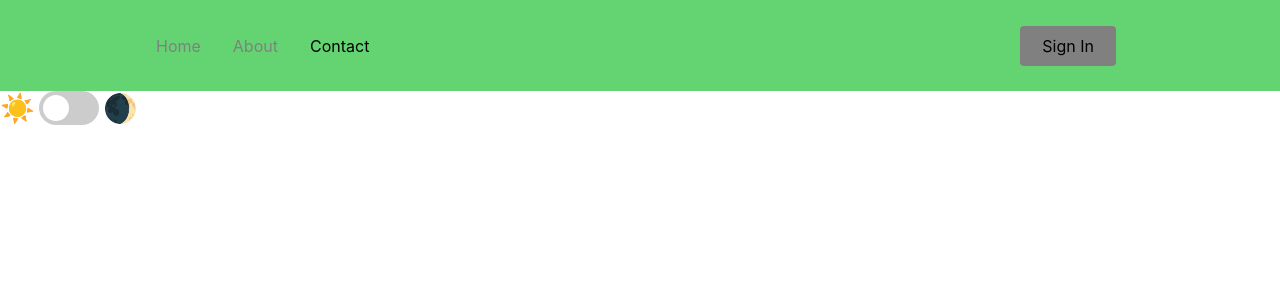
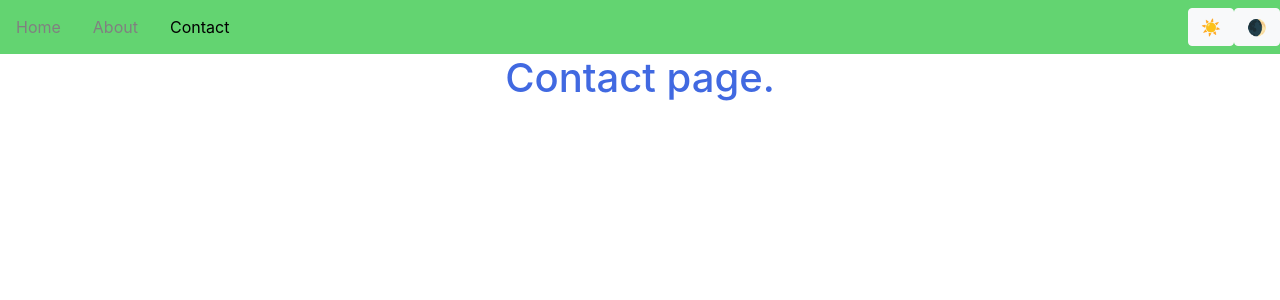
Before and after one commit to Team-4-PA1416/test, a React (Create React App) app: page /contact in a window 1280 px wide. Shown: the top 300 px of the page. Built offline with nearby package versions, Linux system fonts and the light colour scheme.

Commit message:
v1.4
Added SASS
Added Bootstrap

```diff
--- a/package.json
+++ b/package.json
@@ -7,8 +7,11 @@
     "@testing-library/jest-dom": "^5.16.1",
     "@testing-library/react": "^12.1.2",
     "@testing-library/user-event": "^13.5.0",
+    "bootstrap": "^5.1.3",
     "eslint": "^8.7.0",
+    "node-sass": "^7.0.1",
     "react": "^17.0.2",
+    "react-bootstrap": "^2.1.2",
     "react-dom": "^17.0.2",
     "react-router-dom": "^6.2.1",
     "react-scripts": "5.0.0",
--- a/src/css/NavbarElements.tsx
+++ b/src/css/NavbarElements.tsx
@@ -12,7 +12,6 @@ export const Nav = styled.nav`
 `;
 
 export const NavLink = styled(Link)`
-    color: #808080;
     display: flex;
     align-items: center;
     text-decoration: none;
@@ -26,6 +25,7 @@ export const NavLink = styled(Link)`
 
 export const NavMenu = styled.div`
     display: flex;
+    width: 100%;
     align-items: center;
     margin-right: -24px;
     /* Second Nav */
@@ -41,7 +41,9 @@ export const NavMenu = styled.div`
 export const NavBtn = styled.nav`
     display: flex;
     align-items: center;
-    margin-right: 24px;
+    float: right;
+    width: 100%;
+    justify-content: flex-end;
     /* Third Nav */
     /* justify-content: flex-end;
     width: 100vw; */
--- a/src/css/index.css
+++ b/src/css/index.scss
@@ -1,9 +1,13 @@
+@import 'bootstrap/scss/bootstrap';
+
 :root {
   --background: white;
   --navbar-background: #63D471;
   --text-primary: black;
   --text-secondary: royalblue;
   --accent: purple;
+  --link-color: gray;
+  --link-color-active: black;
 }
 
 [data-theme='dark'] {
@@ -12,6 +16,8 @@
   --text-primary: white;
   --text-secondary: grey;
   --accent: darkred;
+  --link-color: yellow;
+  --link-color-active: orange;
 }
 
 h1 {
@@ -94,15 +100,24 @@ input:checked + .slider {
   border-radius: 50%;
 }
 
-.navBar {
-  background-color: var(--navbar-background);
+#navBar {
+  background-color: var(--navbar-background) !important;
   color: var(--font-color);
 }
 
-.navBar .a {
+#navBar .a {
   color: var(--link-color);
+}
+
+#navBar .active {
+  color: var(--link-color-active);
 }
 
 a {
   color: var(--link-color);
 }
+
+a:hover {
+  text-decoration: none;
+  color: var(--link-color);
+}
--- a/src/index.tsx
+++ b/src/index.tsx
@@ -1,5 +1,5 @@
 import React from 'react';
-import './css/index.css';
+import './css/index.scss';
 import App from './view/App.tsx';
 import { render } from "react-dom";
 
--- a/src/view/App.tsx
+++ b/src/view/App.tsx
@@ -1,6 +1,6 @@
 import React from 'react';
 import '../css/App.css';
-import "../css/index.css";
+import "../css/index.scss";
 import Navbar from './components/Navbar.tsx';
 import { BrowserRouter as Router, Routes, Route } from 'react-router-dom';
 import Home from './components/Home.tsx';
--- a/src/view/components/About.tsx
+++ b/src/view/components/About.tsx
@@ -9,7 +9,7 @@ const About = () => {
                 alignItems: 'Right'
             }}
         >
-            <h1>GeeksforGeeks is a Computer Science portal for geeks.</h1>
+            <h1>About page.</h1>
         </div>
     );
 };
--- a/src/view/components/Contact.tsx
+++ b/src/view/components/Contact.tsx
@@ -1,59 +1,15 @@
 import React from 'react';
-
-// 1
-const setDark = () => {
-    // 2
-    localStorage.setItem("theme", "dark");
-
-    // 3
-    document.documentElement.setAttribute("data-theme", "dark");
-};
-
-const setLight = () => {
-    localStorage.setItem("theme", "light");
-    document.documentElement.setAttribute("data-theme", "light");
-};
-
-// 4
-const storedTheme = localStorage.getItem("theme");
-
-const prefersDark =
-    window.matchMedia &&
-    window.matchMedia("(prefers-color-scheme: dark)").matches;
-
-const defaultDark =
-    storedTheme === "dark" || (storedTheme === null && prefersDark);
-
-if (defaultDark) {
-    setDark();
-}
-
-// 5
-const toggleTheme: React.ChangeEventHandler<HTMLInputElement> = (e) => {
-    if (e.target.checked) {
-        setDark();
-    } else {
-        setLight();
-    }
-};
-
 
 const Contact = () => {
     return (
-        <div className="toggle-theme-wrapper">
-            <span>☀️</span>
-            <label className="toggle-theme" htmlFor="checkbox">
-                <input
-                    type="checkbox"
-                    id="checkbox"
-
-                    // 6
-                    onChange={toggleTheme}
-                    defaultChecked={defaultDark}
-                />
-                <div className="slider round"></div>
-            </label>
-            <span>🌒</span>
+        <div
+            style={{
+                display: 'flex',
+                justifyContent: 'Center',
+                alignItems: 'Right'
+            }}
+        >
+            <h1>Contact page.</h1>
         </div>
     );
 };
--- a/src/view/components/Home.tsx
+++ b/src/view/components/Home.tsx
@@ -9,7 +9,7 @@ const Home = () => {
                 alignItems: 'Right'
             }}
         >
-            <h1>Welcome to GeeksforGeeks</h1>
+            <h1>Welcome</h1>
         </div>
     );
 };
--- a/src/view/components/Navbar.tsx
+++ b/src/view/components/Navbar.tsx
@@ -1,16 +1,43 @@
 import React from 'react';
 import {
-    Nav,
     NavLink,
     NavMenu,
     NavBtn,
-    NavBtnLink,
 } from '../../css/NavbarElements.tsx';
+import Button from 'react-bootstrap/button';
+import Navbar from 'react-bootstrap/navbar';
 
-const Navbar = () => {
+
+const setDark = () => {
+    localStorage.setItem("theme", "dark");
+    document.documentElement.setAttribute("data-theme", "dark");
+};
+
+const setLight = () => {
+    localStorage.setItem("theme", "light");
+    document.documentElement.setAttribute("data-theme", "light");
+};
+
+const storedTheme = localStorage.getItem("theme");
+
+const prefersDark =
+    window.matchMedia &&
+    window.matchMedia("(prefers-color-scheme: dark)").matches;
+
+const defaultDark =
+    storedTheme === "dark" || (storedTheme === null && prefersDark);
+
+if (defaultDark) {
+    setDark();
+}
+
+
+const Navbarz = () => {
     return (
         <>
-            <Nav className="navBar">
+            <Navbar sticky="top" bg="dark" variant="dark" expand="lg" id="navBar">
+                <Navbar.Toggle aria-controls="basic-navbar-nav" />
+                <Navbar.Collapse id="basic-navbar-nav">
                     <NavMenu>
                         <NavLink to='/'>
                             Home
@@ -21,15 +48,17 @@ const Navbar = () => {
                         <NavLink to='/contact'>
                             Contact
                         </NavLink>
-                    {/* Second Nav */}
-                    {/* <NavBtnLink to='/sign-in'>Sign In</NavBtnLink> */}
+                        <NavBtn className="pull-right">
+                            <Button type="button"
+                                variant="light" onClick={setLight}>☀️</Button>
+                            <Button type="button"
+                                variant="light" onClick={setDark}>🌒</Button>
+                        </NavBtn>
                     </NavMenu>
-                <NavBtn>
-                    <NavBtnLink to='/signin'>Sign In</NavBtnLink>
-                </NavBtn>
-            </Nav>
+                </Navbar.Collapse>
+            </Navbar>
         </>
     );
 };
 
-export default Navbar;
+export default Navbarz;
```
Also changed, not shown: 1 other file (tests, documents, lock files or other folders). Lines whose indentation alone changed are shown as unchanged.
